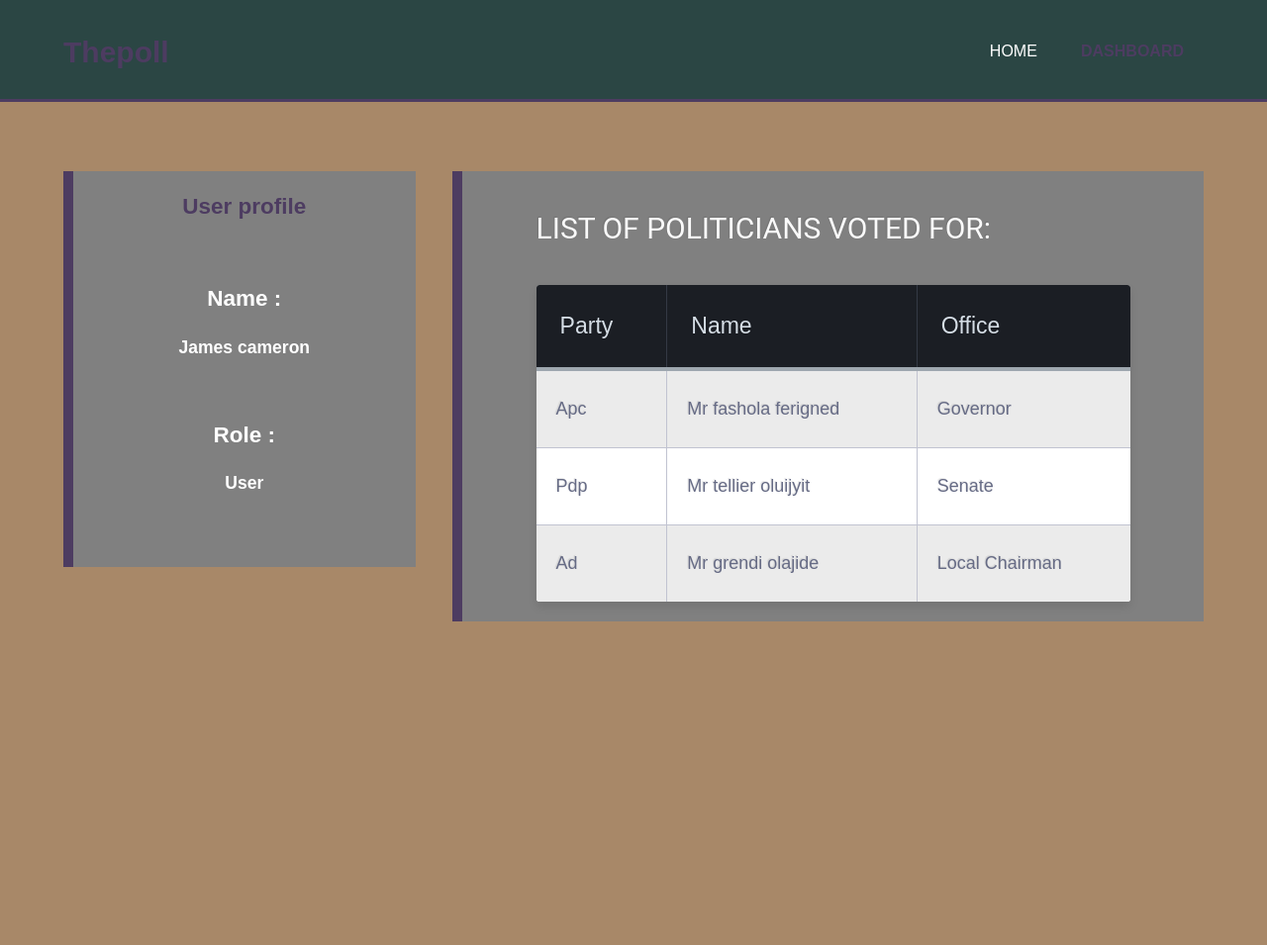
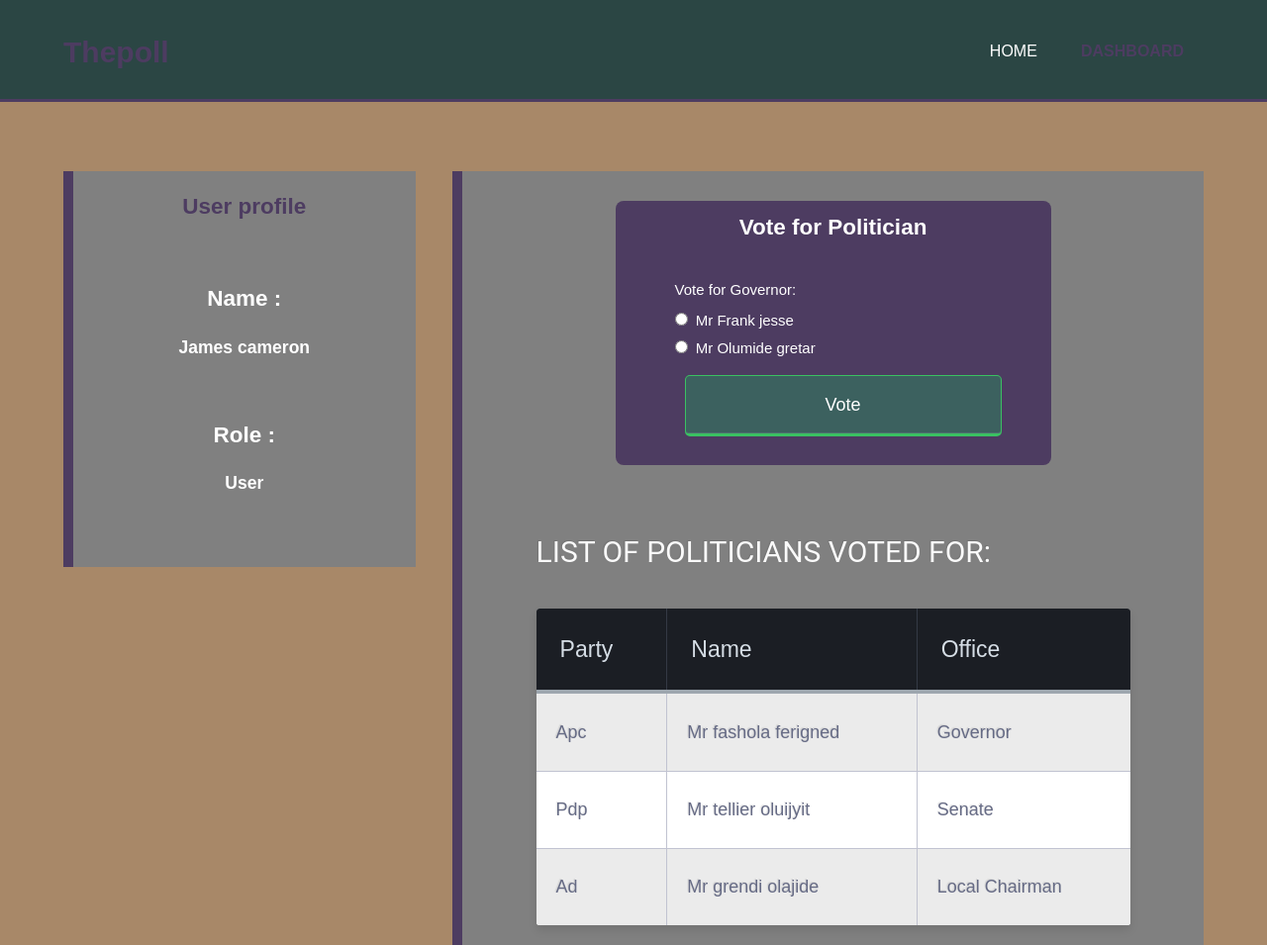
Before and after one commit to aspemail57/Thepoll, a plain HTML site: page UI/usercitizen.html in a window 1280 px wide. Shown: the whole page at 99% size. Before the commit the page ends 800 px from the top, so only its background shows below. Drawn offline with Linux system fonts and the light colour scheme.

Commit message:
[ft #164075089] added the voting form where user can only vote for one politician

```diff
--- a/UI/usercitizen.html
+++ b/UI/usercitizen.html
@@ -42,6 +42,23 @@
         </section>
 
         <section id="actions">
+            <form>
+                <h1>Vote for Politician</h1>
+
+                <fieldset>
+                    <label>Vote for Governor:</label>
+                    <input type="radio" id="politician" value="Politician" name="role">
+                    <label for="politician" class="light">Mr Frank jesse</label>
+                    <br>
+                    <input type="radio" id="citizen" value="citizen" name="role">
+                    <label for="citizen" class="light">Mr Olumide gretar</label>
+                    <br>
+
+                    <button type="submit">Vote</button>
+                </fieldset>
+
+
+            </form>
 
             <div class="table-title">
                 <h3>List of Politicians voted for:</h3>
```
